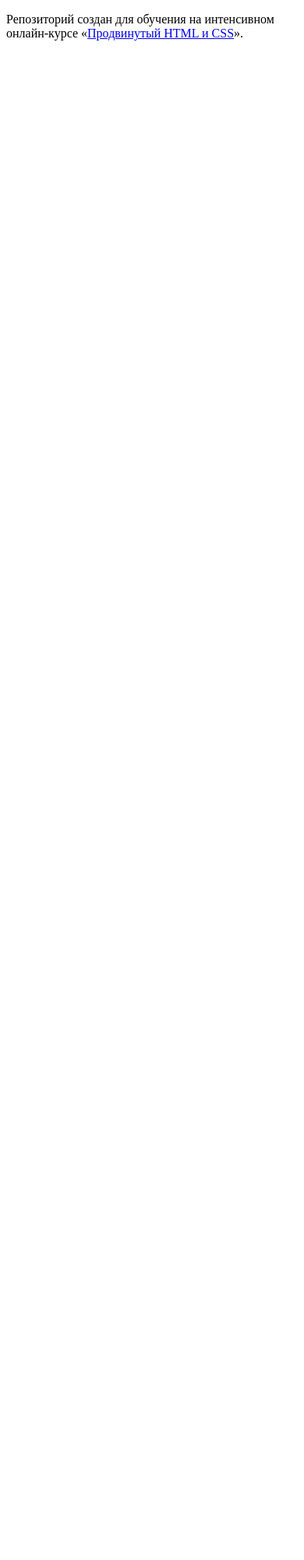
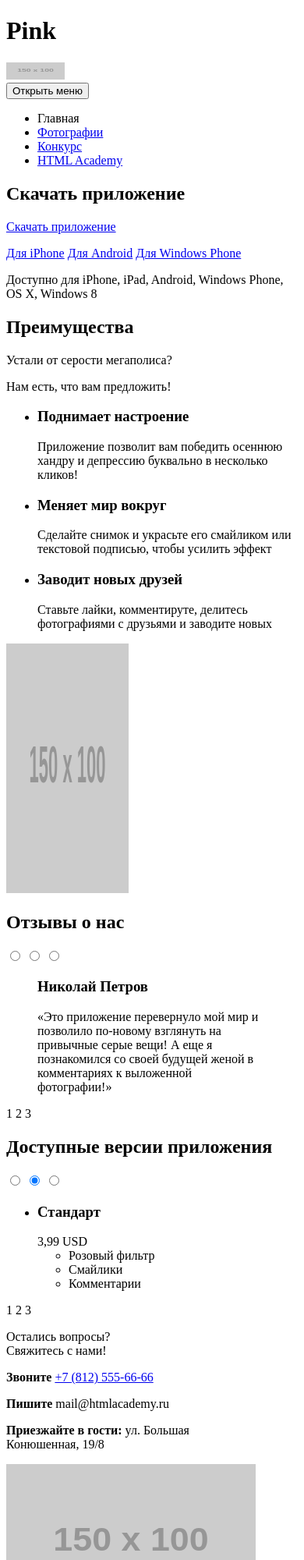
Before and after one commit to oksemonenko/pink, a website: page index.html in a window 390 px wide. Shown: the top 2000 px of the page at 78% size. Before the commit the page ends 844 px from the top, so only its background shows below. Drawn offline with Linux system fonts and the light colour scheme; placeholder pictures from the web are drawn by us.

Commit message:
Добавлена разметка главной страницы мобильной версии проекта.

```diff
--- a/index.html
+++ b/index.html
@@ -1,12 +1,132 @@
 <!DOCTYPE html>
 <html lang="ru">
-  <head>
-    <meta charset="utf-8">
-    <title>HTML Academy: Пинк</title>
-  </head>
-  <body>
-
-    <p>Репозиторий создан для обучения на интенсивном онлайн‑курсе «<a href="https://htmlacademy.ru/intensive/adaptive">Продвинутый HTML и CSS</a>».</p>
-
-  </body>
+<head>
+  <meta charset="utf-8">
+  <title>Pink</title>
+</head>
+<body>
+<header class="page-header">
+  <h1 class="visually-hidden">Pink</h1>
+  <div class="page-header__logo">
+    <img src="http://placehold.it/150x100" width="75" height="22" alt="Pink">
+  </div>
+  <nav class="main-nav  main-nav--closed  main-nav--nojs">
+    <button class="main-nav__toggle" type="button">Открыть меню</button>
+    <div class="main-nav__wrapper">
+      <ul class="main-nav__list">
+        <li class="main-nav__item"><a>Главная</a></li>
+        <li class="main-nav__item"><a href="#">Фотографии</a></li>
+        <li class="main-nav__item"><a href="#">Конкурс</a></li>
+        <li class="main-nav__item"><a href="#">HTML Academy</a></li>
+      </ul>
+    </div>
+  </nav>
+</header>
+<main>
+  <section class="download">
+    <h2 class="visually-hidden">Скачать приложение</h2>
+    <a class="download__link  btn" href="#">Скачать приложение</a>
+    <p class="download__devices">
+         <span class="devices-links">
+           <a class="device-link  device-link--iphone" href="#">Для iPhone</a>
+           <a class="device-link  device-link--android" href="#">Для Android</a>
+           <a class="device-link  device-link--windowsphone" href="#">Для Windows Phone</a>
+         </span>
+    </p>
+    <p class="download-info">
+      Доступно для iPhone, iPad, Android, Windows Phone, OS X, Windows 8
+    </p>
+  </section>
+  <section class="advantages">
+    <h2 class="visually-hidden">Преимущества</h2>
+    <p class="advantages__question">Устали от серости мегаполиса?</p>
+    <p class="advantages__answer">Нам есть, что вам предложить!</p>
+    <ul class="advantages__list">
+      <li class="advantages__item">
+        <h3 class="advantages__item-title">Поднимает настроение</h3>
+        <p>Приложение позволит вам победить осеннюю хандру и депрессию буквально в несколько кликов!</p>
+      </li>
+      <li class="advantages__item">
+        <h3 class="advantages__item-title">Меняет мир вокруг</h3>
+        <p>Сделайте снимок и украсьте его смайликом или текстовой подписью, чтобы усилить эффект</p>
+      </li>
+      <li class="advantages__item">
+        <h3 class="advantages__item-title">Заводит новых друзей</h3>
+        <p>Ставьте лайки, комментируте, делитесь фотографиями с друзьями и заводите новых</p>
+      </li>
+    </ul>
+    <div class="advantages__promo-image">
+      <img src="http://placehold.it/150x100" width="157" height="320">
+    </div>
+  </section>
+  <section class="reviews">
+    <div class="reviews__wrapper  slider">
+      <h2 class="visually-hidden">Отзывы о нас</h2>
+      <input class="slider__input" type="radio" name="reviews" id="reviews-input-1" checked>
+      <input class="slider__input" type="radio" name="reviews" id="reviews-input-2">
+      <input class="slider__input" type="radio" name="reviews" id="reviews-input-3">
+      <div class="reviews__list">
+        <blockquote class="reviews__item  slider__item">
+          <h3 class="reviews__author-name">Николай Петров</h3>
+          <p>«Это приложение перевернуло мой мир и позволило по-новому взглянуть на привычные серые вещи!
+            А еще я познакомился со своей будущей женой в комментариях к выложенной фотографии!»</p>
+        </blockquote>
+      </div>
+      <div class="reviews__toggles  slider__toggles">
+        <label class="slider__toggle" for="reviews-input-1">1</label>
+        <label class="slider__toggle" for="reviews-input-2">2</label>
+        <label class="slider__toggle" for="reviews-input-3">3</label>
+      </div>
+    </div>
+  </section>
+  <section class="app-versions">
+    <div class="app-versions__wrapper  slider">
+      <h2 class="visually-hidden">Доступные версии приложения</h2>
+      <input class="slider__input" type="radio" name="reviews" id="app-versions-input-1">
+      <input class="slider__input" type="radio" name="reviews" id="app-versions-input-2" checked>
+      <input class="slider__input" type="radio" name="reviews" id="app-versions-input-3">
+      <ul class="app-versions__list">
+        <li class="app-versions__item">
+          <h3 class="app-versions__item-name">Стандарт</h3>
+          <span class="app-versions__item-price">3,99 USD</span>
+          <ul class="app-versions__item-options">
+            <li class="app-versions__item-option">Розовый фильтр</li>
+            <li class="app-versions__item-option">Смайлики</li>
+            <li class="app-versions__item-option">Комментарии</li>
+          </ul>
+        </li>
+      </ul>
+      <div class="app-versions__toggles  slider__toggles">
+        <label class="slider__toggle" for="app-versions-input-1">1</label>
+        <label class="slider__toggle" for="app-versions-input-2">2</label>
+        <label class="slider__toggle" for="app-versions-input-3">3</label>
+      </div>
+    </div>
+  </section>
+</main>
+<footer class="page-footer">
+  <div class="page-footer__wrapper">
+    <p class="page-footer__text">Остались вопросы?<br>
+      Свяжитесь с нами!</p>
+    <div class="page-footer__contacts">
+      <p class="page-footer__contact">
+        <b>Звоните</b>
+        <a href="tel:+78125556666">+7 (812) 555-66-66</a>
+      </p>
+      <p class="page-footer__contact">
+        <b>Пишите</b>
+        <span>mail@htmlacademy.ru</span>
+      </p>
+      <p class="page-footer__contact">
+        <b>Приезжайте в гости:</b>
+           <span>ул. Большая<br>
+             Конюшенная, 19/8</span>
+      </p>
+    </div>
+    <div class="map">
+      <img src="http://placehold.it/150x100" width="320" height="200">
+    </div>
+  </div>
+</footer>
+</body>
 </html>
```
